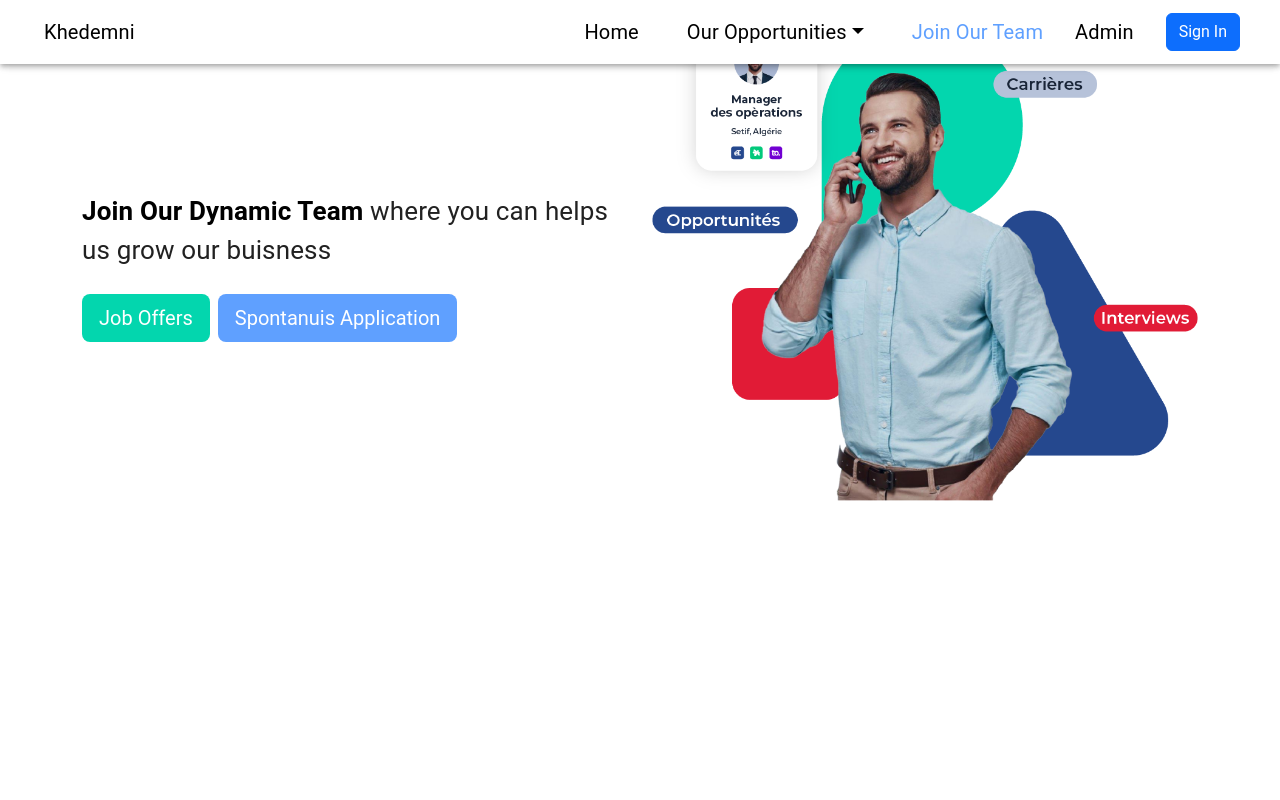
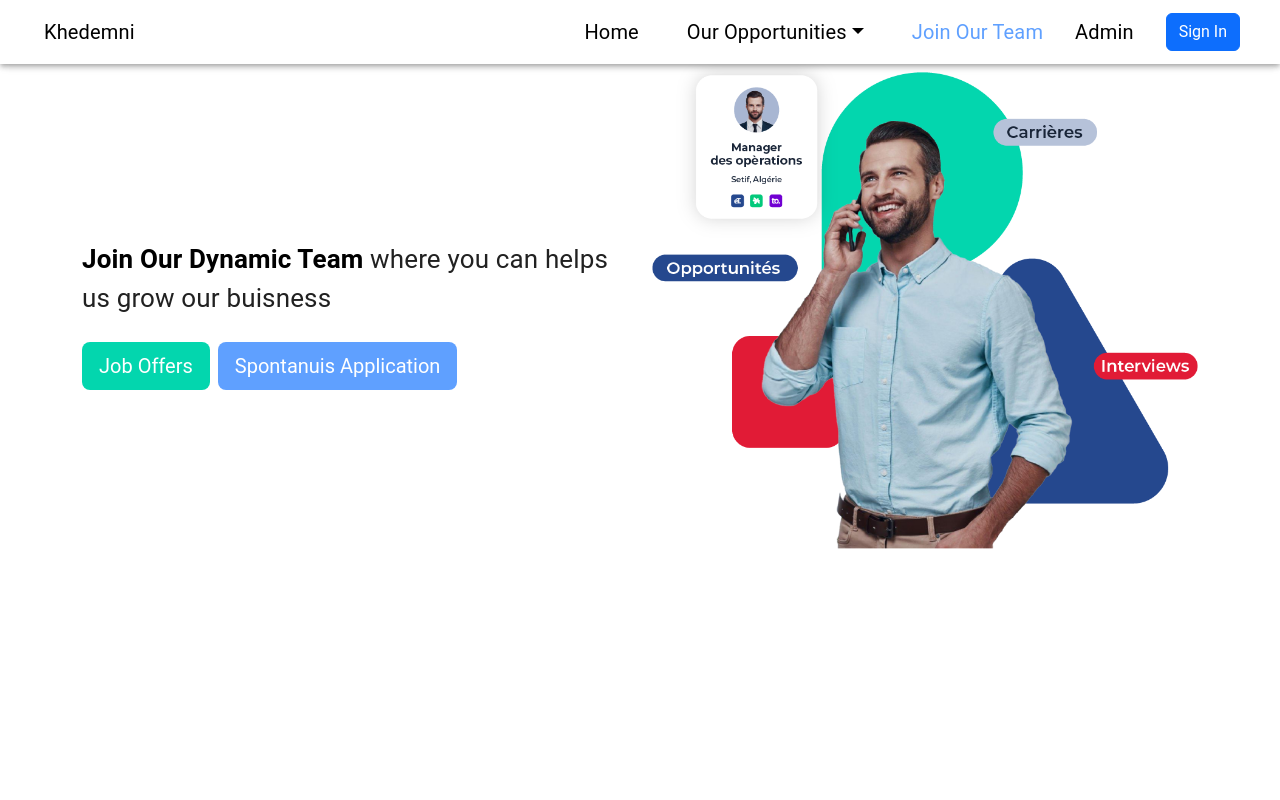
Before and after one commit to amiraBENMOU/khedemni_platform, a React (Create React App) app: page /openPositions in a window 1280 px wide. Shown: the top 800 px of the page. Built offline with nearby package versions, Linux system fonts and the light colour scheme; no server answers.

Commit message:
Refactor Open_positions component: adjust container and row margins for improved layout

```diff
--- a/src/Pages/openPositions/openPositions.js
+++ b/src/Pages/openPositions/openPositions.js
@@ -18,11 +18,11 @@ function Open_positions() {
 
   return (
    <>
-     <Container className="Description  w-100" >
+     <Container className="Description  w-100 " >
 
          <div className='OpenPositions pb-5 mb-5 '>
             <Navbar_khedmouni />
-            <Row className='workWithUs '>
+            <Row className='workWithUs mt-5 '>
                 <Col lg={6} >
                 <div className=" pt-5 mt-5">
                    <p className="mt-5 pt-5 text-start" style={TextStyle}>
```
